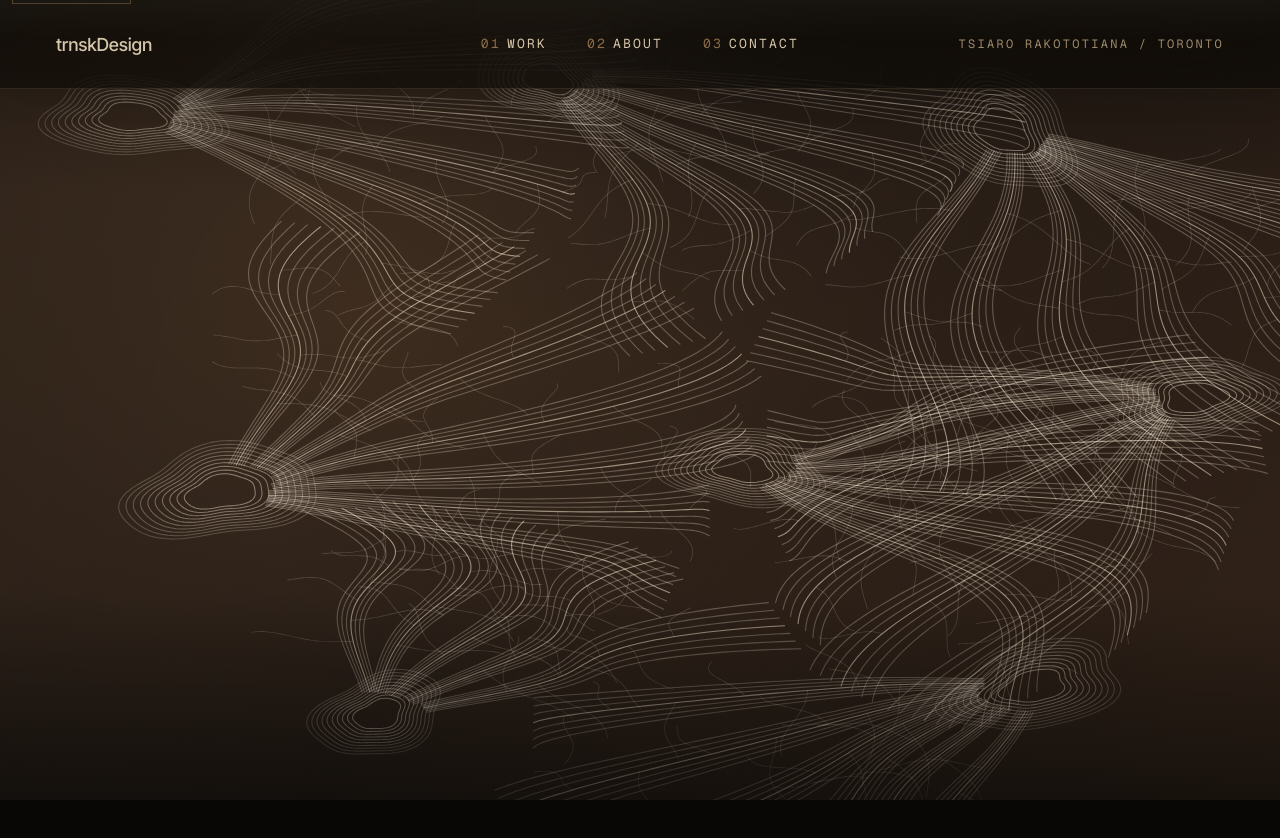
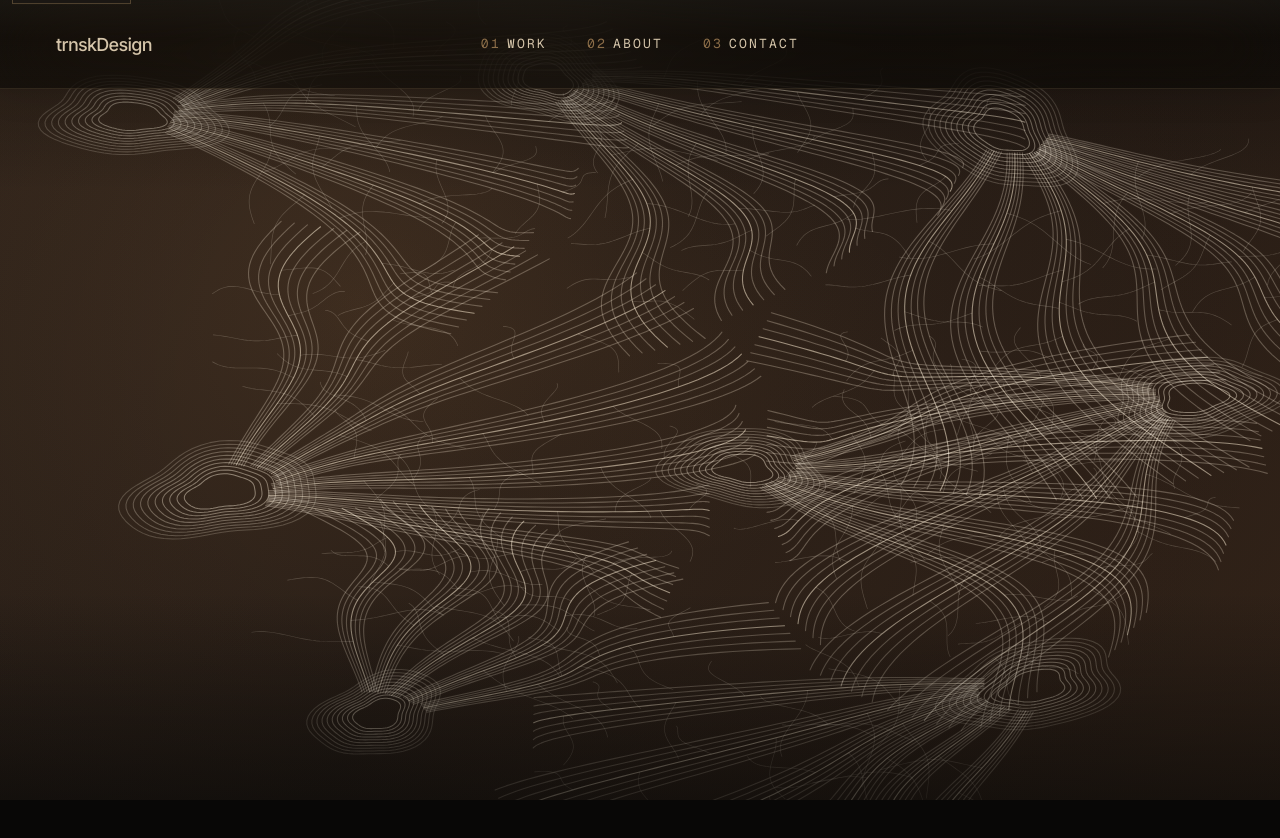
Before and after one commit to Mercy1o/tsiaro-portfolio, a Next.js app: page / in a window 1280 px wide. Shown: the top 838 px of the page. Built offline with nearby package versions, Linux system fonts and the light colour scheme.

Commit message:
refine: remove repeated identity details from navigation

```diff
--- a/components/Navbar.tsx
+++ b/components/Navbar.tsx
@@ -24,10 +24,7 @@ export default function Navbar() {
           : "border-[#d0b382]/12 bg-[#090806]/42 shadow-[0_8px_28px_rgba(0,0,0,.1)]"
       }`}
     >
-      <div
-        aria-hidden="true"
-        className="pointer-events-none absolute inset-0 bg-[linear-gradient(180deg,rgba(233,217,190,.045),rgba(9,8,6,.035)_42%,rgba(9,8,6,.18))]"
-      />
+      <div aria-hidden="true" className="pointer-events-none absolute inset-0 bg-[linear-gradient(180deg,rgba(233,217,190,.045),rgba(9,8,6,.035)_42%,rgba(9,8,6,.18))]" />
 
       <div
         className={`relative mx-auto grid max-w-[1600px] grid-cols-[auto_1fr] items-center gap-3 px-4 transition-all duration-500 sm:px-5 md:grid-cols-[1fr_auto_1fr] md:gap-0 md:px-10 lg:px-14 ${
@@ -42,10 +39,7 @@ export default function Navbar() {
           {siteConfig.brand}
         </Link>
 
-        <nav
-          aria-label="Main navigation"
-          className="justify-self-end md:justify-self-center"
-        >
+        <nav aria-label="Main navigation" className="justify-self-end md:justify-self-center">
           <div className="flex items-center justify-center gap-1 sm:gap-2 md:gap-10">
             {siteConfig.navigation.map((item, index) => {
               const active = pathname === item.href || pathname.startsWith(`${item.href}/`);
@@ -71,9 +65,7 @@ export default function Navbar() {
           </div>
         </nav>
 
-        <div className="hidden justify-self-end font-mono text-[11px] uppercase tracking-[.19em] text-[#c1a985]/80 md:block lg:text-[12px]">
-          Tsiaro Rakototiana / Toronto
-        </div>
+        <div aria-hidden="true" className="hidden md:block" />
       </div>
     </header>
   );
```
